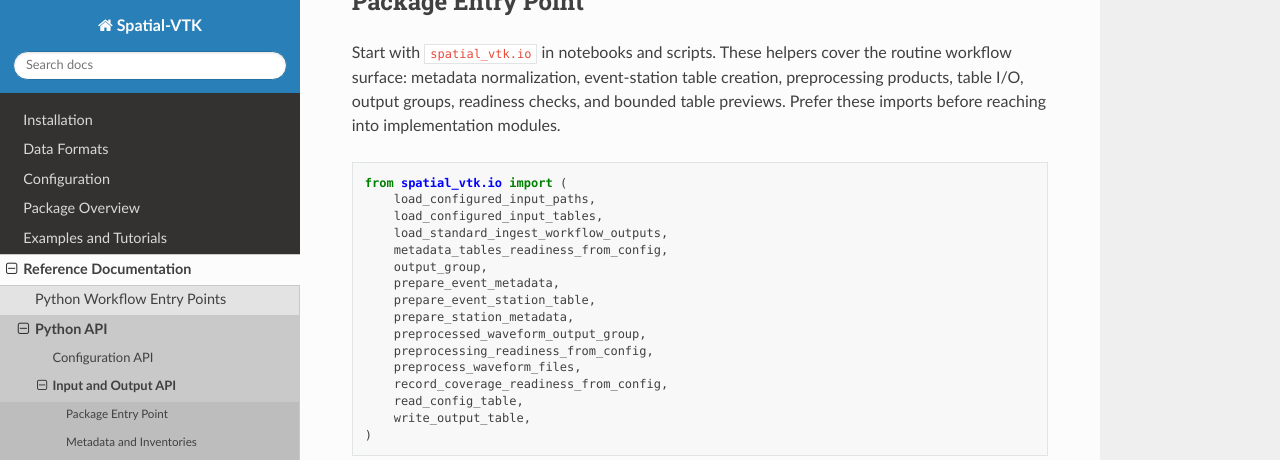
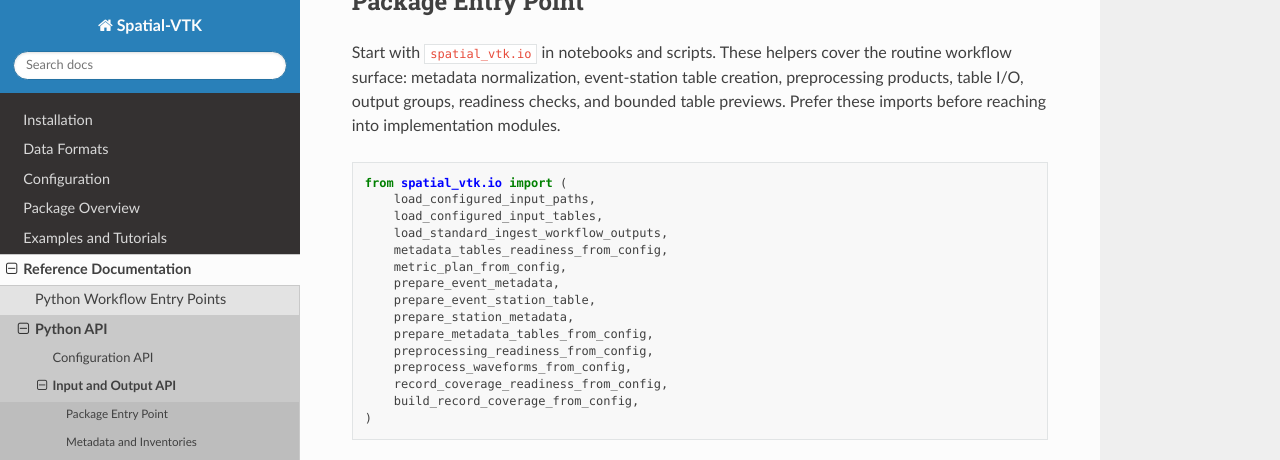
Before and after one commit to bcbirkel/spatial-vtk, a Sphinx documentation site: the page built from docs/reference/api/io.rst, in a window 1280 px wide and 900 px high, scrolled down 488 px, cut to the strip 0-460 px from the top of the window. Built offline with Sphinx 7.4.7 and the Read the Docs theme 3.1.0, drawn with Linux system fonts in a browser that asks for light colours.

```diff
--- a/docs/changelog.rst
+++ b/docs/changelog.rst
@@ -6,6 +6,9 @@ Changelog
 
 - **Workflow import guidance** *(Fixed)*
 
+  - Cleaned the I/O API entry-point import example so it starts with
+    task-level ingest/preprocessing/record-coverage helpers instead of
+    lower-level output-group and table-read/write utilities.
   - Reworded Metrics API figure-context guidance so ``MetricFigureContext`` is
     presented as a script/custom-extension tool, while notebooks stay on the
     Step 3 result object's figure methods.
--- a/docs/reference/api/io.rst
+++ b/docs/reference/api/io.rst
@@ -25,16 +25,15 @@ modules.
        load_configured_input_tables,
        load_standard_ingest_workflow_outputs,
        metadata_tables_readiness_from_config,
-       output_group,
+       metric_plan_from_config,
        prepare_event_metadata,
        prepare_event_station_table,
        prepare_station_metadata,
-       preprocessed_waveform_output_group,
+       prepare_metadata_tables_from_config,
        preprocessing_readiness_from_config,
-       preprocess_waveform_files,
+       preprocess_waveforms_from_config,
        record_coverage_readiness_from_config,
-       read_config_table,
-       write_output_table,
+       build_record_coverage_from_config,
    )
 
 .. automodule:: spatial_vtk.io
```
Also changed, not shown: 1 other file.
